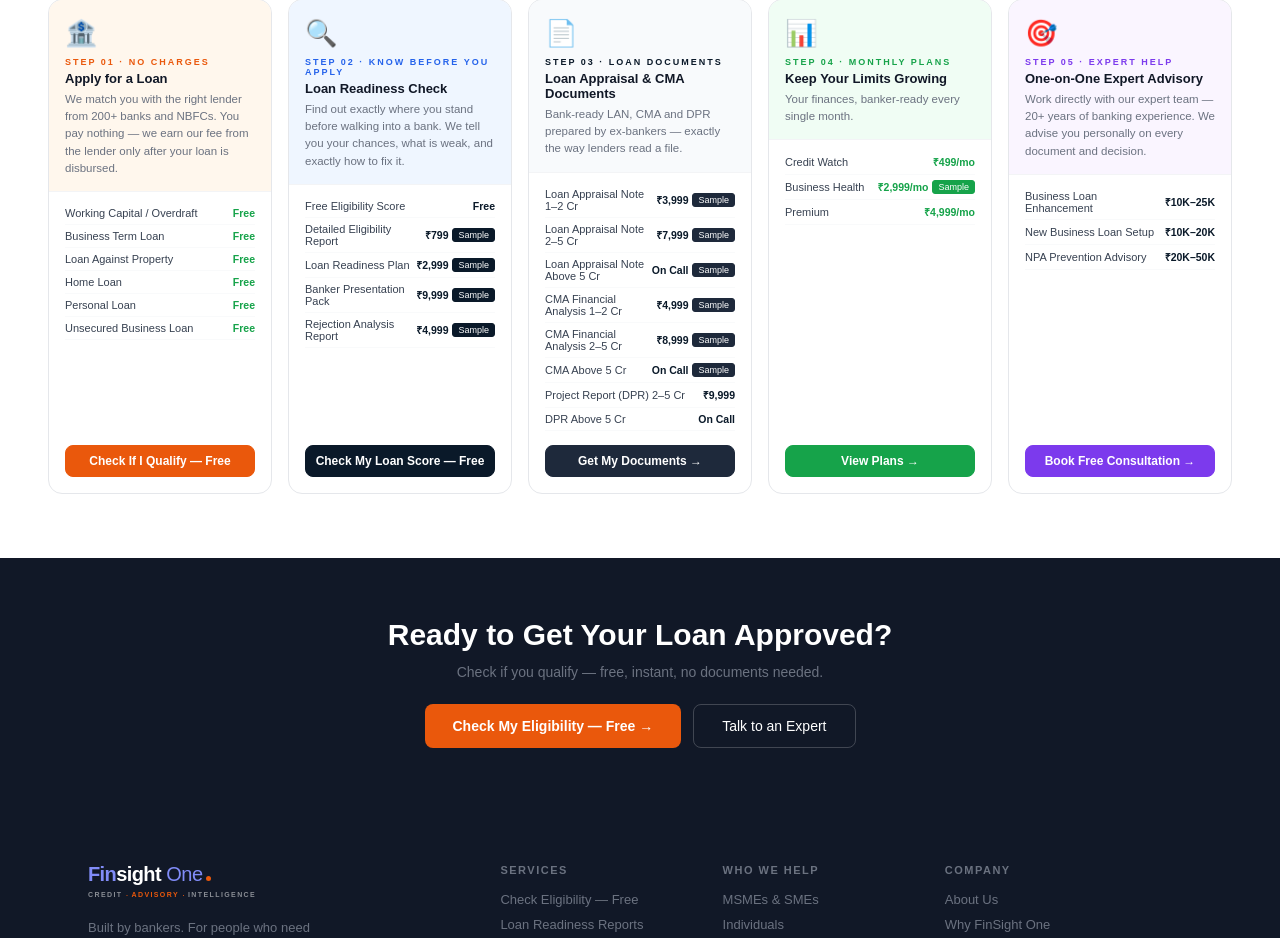
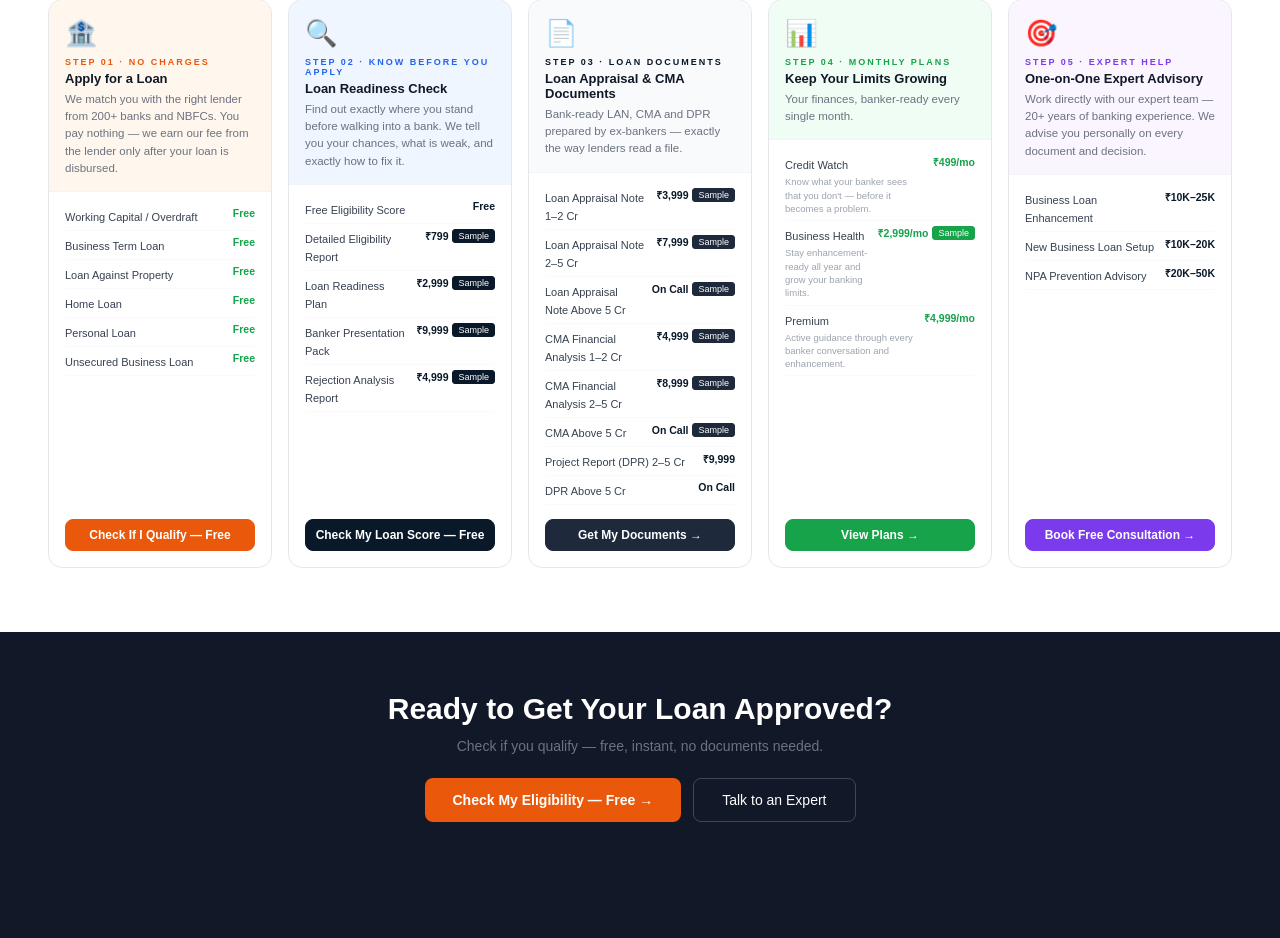
Before and after one commit to sachinjadhavba/finsight_one, a React (Vite) app: page / in a window 1280 px wide. Shown: the part 868-1806 px from the top of the page. Built offline with nearby package versions, Linux system fonts and the light colour scheme.

Commit message:
feat: show plan tagline below name in Card 4 service items

```diff
--- a/src/pages/Home.jsx
+++ b/src/pages/Home.jsx
@@ -374,9 +374,12 @@
               </div>
               <div style={{ padding: "10px 16px 4px", borderTop: "1px solid #F3F4F6", flex: 1 }}>
                 {svc.items.map(it => (
-                  <div key={it.name} style={{ display: "flex", justifyContent: "space-between", alignItems: "center", padding: "5px 0", borderBottom: "1px solid #F9FAFB" }}>
-                    <span style={{ fontSize: 11, color: "#374151" }}>{it.name}</span>
-                    <div style={{ display: "flex", alignItems: "center", gap: 4 }}>
+                  <div key={it.name} style={{ display: "flex", justifyContent: "space-between", alignItems: "flex-start", padding: "5px 0", borderBottom: "1px solid #F9FAFB" }}>
+                    <div>
+                      <span style={{ fontSize: 11, color: "#374151" }}>{it.name}</span>
+                      {it.tagline && <div style={{ fontSize: 9.5, color: "#9CA3AF", lineHeight: 1.4, marginTop: 2, maxWidth: 130 }}>{it.tagline}</div>}
+                    </div>
+                    <div style={{ display: "flex", alignItems: "center", gap: 4, flexShrink: 0, marginLeft: 8 }}>
                       <span style={{ fontWeight: 700, fontSize: 10.5, color: svc.priceColor, whiteSpace: "nowrap" }}>{it.price}</span>
                       {it.sample && (<button onClick={() => window.open(it.sample,'_blank')} style={{ fontSize: 9, color: svc.btnColor, background: svc.btnBg, border: `1px solid ${svc.btnBorder}`, borderRadius: 3, padding: "1px 5px", cursor: "pointer", whiteSpace: "nowrap", fontFamily: "inherit" }}>Sample</button>)}
                     </div>
```
